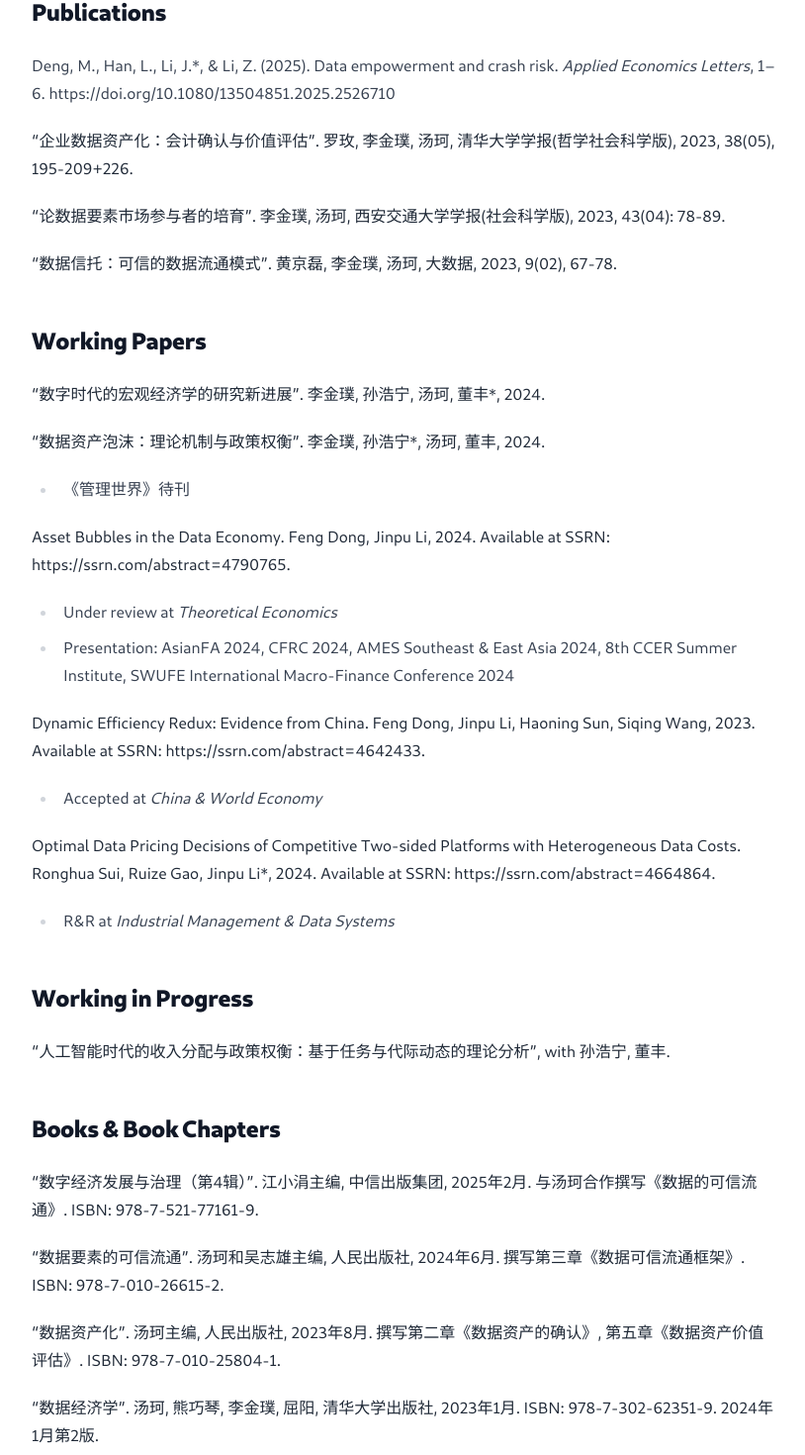
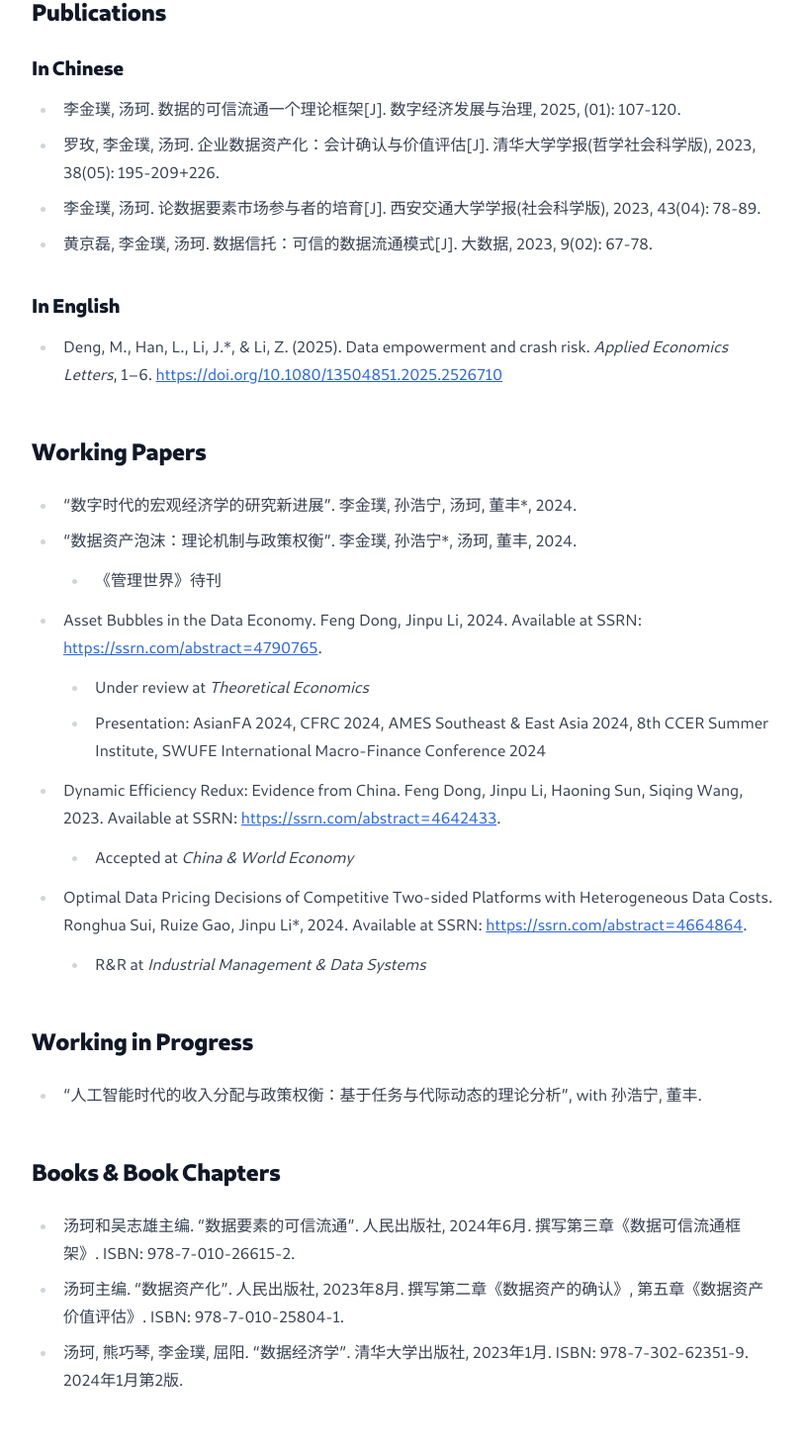
Before and after one commit to lijinpu/lijinpu.github.io, a Next.js app: page /research in a window 1280 px wide. Shown: the part 172-1642 px from the top of the page at 99% size, without its empty margins (232-1046 px from the left). After the commit the page ends 1600 px from the top, so only its background shows below. Built offline with nearby package versions, Linux system fonts and the light colour scheme.

Commit message:
auto update

```diff
--- a/pages/cv.tsx
+++ b/pages/cv.tsx
@@ -22,18 +22,11 @@ export default function CV() {
 
         <h2>Publications &nbsp;&nbsp; 学术发表</h2>
         <ul>
-        <li>
-          Deng, M., Han, L., Li, J.*, & Li, Z. (2025). Data empowerment and crash risk. <i>Applied Economics Letters</i>, 1–6. https://doi.org/10.1080/13504851.2025.2526710
-        </li>
-        <li>
-        “企业数据资产化：会计确认与价值评估”. 罗玫, 李金璞, 汤珂, 清华大学学报（哲学社会科学版）, 2023, 38(05), 195-209+226.
-        </li>
-        <li>
-        “论数据要素市场参与者的培育”.  李金璞, 汤珂, 西安交通大学学报 (社会科学版), 2023, 43(02), 78-89.
-        </li>
-        <li>
-        “数据信托：可信的数据流通模式”. 黄京磊, 李金璞, 汤珂, 大数据, 2023, 9(02), 67-78.
-        </li>
+                <li>李金璞, 汤珂. 数据的可信流通一个理论框架[J]. 数字经济发展与治理, 2025, (01): 107-120.</li>
+                <li>罗玫, 李金璞, 汤珂. 企业数据资产化：会计确认与价值评估[J]. 清华大学学报(哲学社会科学版), 2023, 38(05): 195-209+226.</li>
+                <li>李金璞, 汤珂. 论数据要素市场参与者的培育[J]. 西安交通大学学报(社会科学版), 2023, 43(04): 78-89.</li>
+                <li>黄京磊, 李金璞, 汤珂. 数据信托：可信的数据流通模式[J]. 大数据, 2023, 9(02): 67-78.</li>
+                <li>Deng, M., Han, L., Li, J.*, & Li, Z. (2025). Data empowerment and crash risk. <i>Applied Economics Letters</i>, 1–6. <a href="https://doi.org/10.1080/13504851.2025.2526710" target="_blank" rel="noopener noreferrer">https://doi.org/10.1080/13504851.2025.2526710</a></li>
         </ul>
 
         <h2>Working Papers &nbsp;&nbsp; 工作论文</h2>
@@ -64,9 +57,6 @@ export default function CV() {
 
         <h2>Books & Book Chapters &nbsp;&nbsp; 专著及书目章节</h2>
         <ul>
-        <li>
-        “数字经济发展与治理（第4辑）”. 江小涓主编, 中信出版集团, 2025年2月. 与汤珂合作撰写《数据的可信流通》. ISBN: 978-7-521-77161-9.
-        </li>
         <li>
         “数据要素的可信流通”. 汤珂和吴志雄主编, 人民出版社, 2024年6月. 撰写第三章《数据可信流通框架》.
         </li>
--- a/pages/research.tsx
+++ b/pages/research.tsx
@@ -4,88 +4,75 @@ export default function Research() {
     <div className="flex flex-col relative max-w-none prose dark:prose-invert">
         <h1>Research</h1>
         <div>
+
         <h2>Publications</h2>
 
-        <p>
+         <h3>In Chinese</h3>
+            <ul>
+                <li>李金璞, 汤珂. 数据的可信流通一个理论框架[J]. 数字经济发展与治理, 2025, (01): 107-120.</li>
+                <li>罗玫, 李金璞, 汤珂. 企业数据资产化：会计确认与价值评估[J]. 清华大学学报(哲学社会科学版), 2023, 38(05): 195-209+226.</li>
+                <li>李金璞, 汤珂. 论数据要素市场参与者的培育[J]. 西安交通大学学报(社会科学版), 2023, 43(04): 78-89.</li>
+                <li>黄京磊, 李金璞, 汤珂. 数据信托：可信的数据流通模式[J]. 大数据, 2023, 9(02): 67-78.</li>
+            </ul>
 
-        </p>
-            Deng, M., Han, L., Li, J.*, & Li, Z. (2025). Data empowerment and crash risk. <i>Applied Economics Letters</i>, 1–6. https://doi.org/10.1080/13504851.2025.2526710
-        <p>
-        “企业数据资产化：会计确认与价值评估”. 罗玫, 李金璞, 汤珂, 清华大学学报(哲学社会科学版), 2023, 38(05), 195-209+226.
-        </p>
-        {/*}
-        <div className="box_abstract keith">
-        作为新型生产要素，企业持有的数据资源尚无法作为资产得到确认，因而影响数据价值的释放。论文结合企业数据的特征，从会计视角探寻企业数据资产化的途径，构建了企业数据会计确认与计量的方法论框架。文章认为，中央全面深化改革委员会第二十六次会议提出的数据资源的持有权、使用权、经营权构成对数据经济利益的支配，因而这三项权利符合会计意义上对数据资产的控制权。数据资源作为资产的必要条件是来源清晰无争议，企业对其依规持有、使用或经营，其对企业未来经济收益有独有贡献。本文按照数据经营开发成为可交易的产品或提供服务、数据自行开发以支撑企业战略和经营活动、和使用或经营但不持有数据这三种情况分别提出数据资产的会计确认方法，并且提出数据资产估值的方案及其适用条件。
-        </div>
-         */}
-        <p>
-        “论数据要素市场参与者的培育”. 李金璞, 汤珂, 西安交通大学学报(社会科学版), 2023, 43(04): 78-89.
-        </p>
-
-        <p>
-        “数据信托：可信的数据流通模式”. 黄京磊, 李金璞, 汤珂, 大数据, 2023, 9(02), 67-78.
-        </p>
+            <h3>In English</h3>
+            <ul>
+                <li>Deng, M., Han, L., Li, J.*, & Li, Z. (2025). Data empowerment and crash risk. <i>Applied Economics Letters</i>, 1–6. <a href="https://doi.org/10.1080/13504851.2025.2526710" target="_blank" rel="noopener noreferrer">https://doi.org/10.1080/13504851.2025.2526710</a></li>
+            </ul>
 
 
         <h2>Working Papers</h2>
-
-        <p>
+        <ul>
+            <li>
                 “数字时代的宏观经济学的研究新进展”. 李金璞, 孙浩宁, 汤珂, 董丰*, 2024.
-        </p>
-
-
-        <p>
-        “数据资产泡沫：理论机制与政策权衡”.  李金璞, 孙浩宁*, 汤珂, 董丰, 2024.
-        </p>
+            </li>
+            <li>
+                “数据资产泡沫：理论机制与政策权衡”. 李金璞, 孙浩宁*, 汤珂, 董丰, 2024.
                 <ul>
                     <li>《管理世界》待刊</li>
                 </ul>
-
-        <p>
-        Asset Bubbles in the Data Economy. Feng Dong, Jinpu Li, 2024. Available at SSRN: https://ssrn.com/abstract=4790765.
-        </p>
+            </li>
+            <li>
+                Asset Bubbles in the Data Economy. Feng Dong, Jinpu Li, 2024. Available at SSRN: <a href="https://ssrn.com/abstract=4790765" target="_blank" rel="noopener noreferrer">https://ssrn.com/abstract=4790765</a>.
                 <ul>
-            <li>Under review at <i>Theoretical Economics</i></li>
+                    <li>Under review at <em>Theoretical Economics</em></li>
                     <li>Presentation: AsianFA 2024, CFRC 2024, AMES Southeast & East Asia 2024, 8th CCER Summer Institute, SWUFE International Macro-Finance Conference 2024</li>
                 </ul>
-
-        <p>
-        Dynamic Efficiency Redux: Evidence from China. Feng Dong, Jinpu Li, Haoning Sun, Siqing Wang, 2023. Available at SSRN: https://ssrn.com/abstract=4642433.
-        </p>
+            </li>
+            <li>
+                Dynamic Efficiency Redux: Evidence from China. Feng Dong, Jinpu Li, Haoning Sun, Siqing Wang, 2023. Available at SSRN: <a href="https://ssrn.com/abstract=4642433" target="_blank" rel="noopener noreferrer">https://ssrn.com/abstract=4642433</a>.
                 <ul>
-            <li>Accepted at <i>China & World Economy</i></li>
+                    <li>Accepted at <em>China & World Economy</em></li>
                 </ul>
-
-
-        <p>
-        Optimal Data Pricing Decisions of Competitive Two-sided Platforms with Heterogeneous Data Costs. Ronghua Sui, Ruize Gao, Jinpu Li*, 2024. Available at SSRN: https://ssrn.com/abstract=4664864.
-        </p>
+            </li>
+            <li>
+                Optimal Data Pricing Decisions of Competitive Two-sided Platforms with Heterogeneous Data Costs. Ronghua Sui, Ruize Gao, Jinpu Li*, 2024. Available at SSRN: <a href="https://ssrn.com/abstract=4664864" target="_blank" rel="noopener noreferrer">https://ssrn.com/abstract=4664864</a>.
                 <ul>
-            <li>R&R at <i>Industrial Management & Data Systems</i></li>
+                    <li>R&R at <em>Industrial Management & Data Systems</em></li>
+                </ul>
+            </li>
         </ul>
 
 
         <h2>Working in Progress</h2>
-         <p>
+    <ul>
+        <li>
             “人工智能时代的收入分配与政策权衡：基于任务与代际动态的理论分析”, with 孙浩宁, 董丰.
-        </p>
-
+        </li>
+    </ul>
 
     <h2>Books & Book Chapters</h2>
-        <p>
-        “数字经济发展与治理（第4辑）”. 江小涓主编, 中信出版集团, 2025年2月. 与汤珂合作撰写《数据的可信流通》. ISBN: 978-7-521-77161-9.
-        </p>
-        <p>
-        “数据要素的可信流通”. 汤珂和吴志雄主编, 人民出版社, 2024年6月. 撰写第三章《数据可信流通框架》. ISBN: 978-7-010-26615-2.
-        </p>
-
-        <p>
-       “数据资产化”. 汤珂主编, 人民出版社, 2023年8月. 撰写第二章《数据资产的确认》, 第五章《数据资产价值评估》. ISBN: 978-7-010-25804-1.
-        </p>
-
-        <p>
-          “数据经济学”. 汤珂, 熊巧琴, 李金璞, 屈阳, 清华大学出版社, 2023年1月. ISBN: 978-7-302-62351-9. 2024年1月第2版.
-        </p>
+    <ul>
+        <li>
+            汤珂和吴志雄主编. “数据要素的可信流通”. 人民出版社, 2024年6月. 撰写第三章《数据可信流通框架》. ISBN: 978-7-010-26615-2.
+        </li>
+        <li>
+            汤珂主编. “数据资产化”. 人民出版社, 2023年8月. 撰写第二章《数据资产的确认》, 第五章《数据资产价值评估》. ISBN: 978-7-010-25804-1.
+        </li>
+        <li>
+            汤珂, 熊巧琴, 李金璞, 屈阳. “数据经济学”. 清华大学出版社, 2023年1月. ISBN: 978-7-302-62351-9. 2024年1月第2版.
+        </li>
+    </ul>
 
         </div>
     </div>
```
Lines whose indentation alone changed are shown as unchanged.
